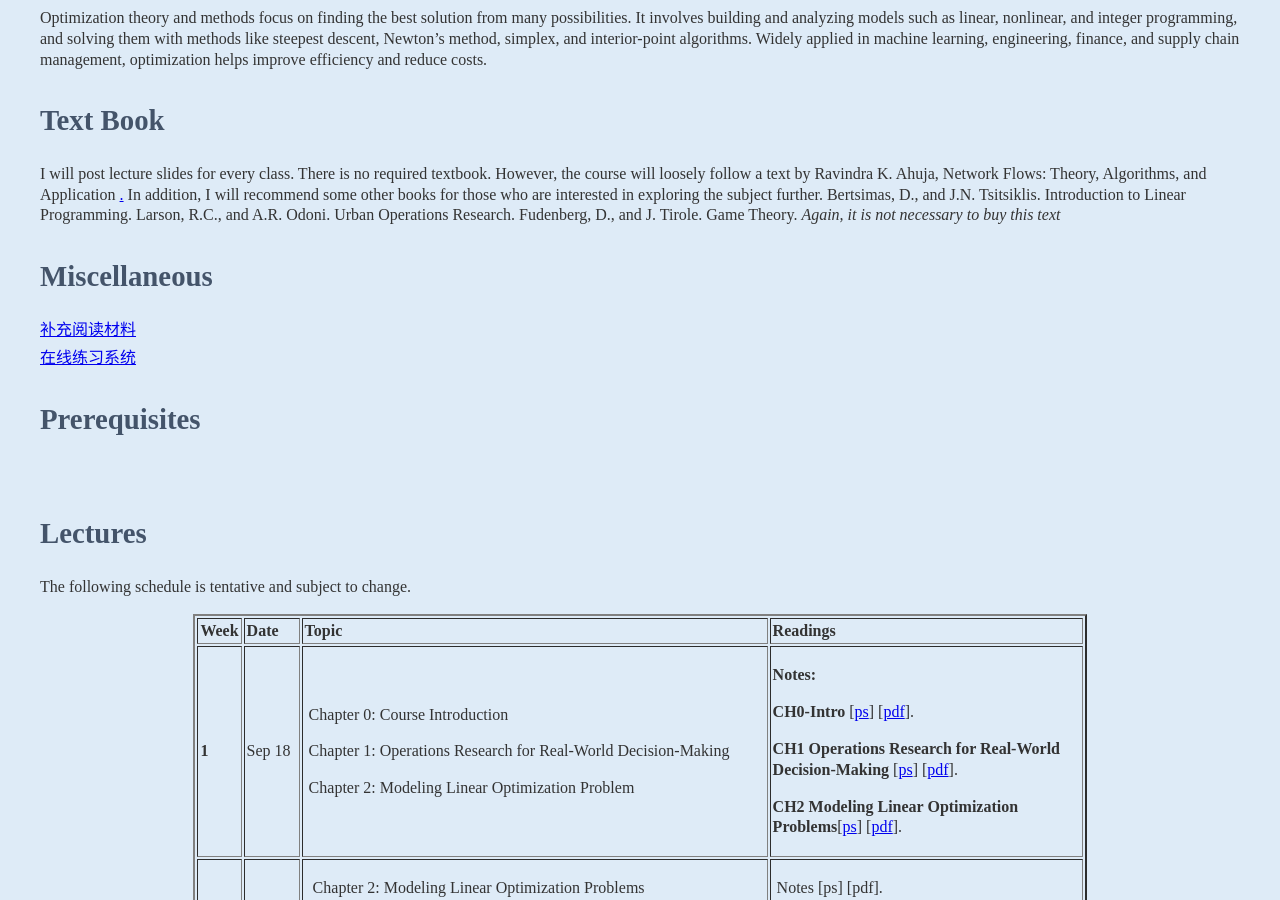
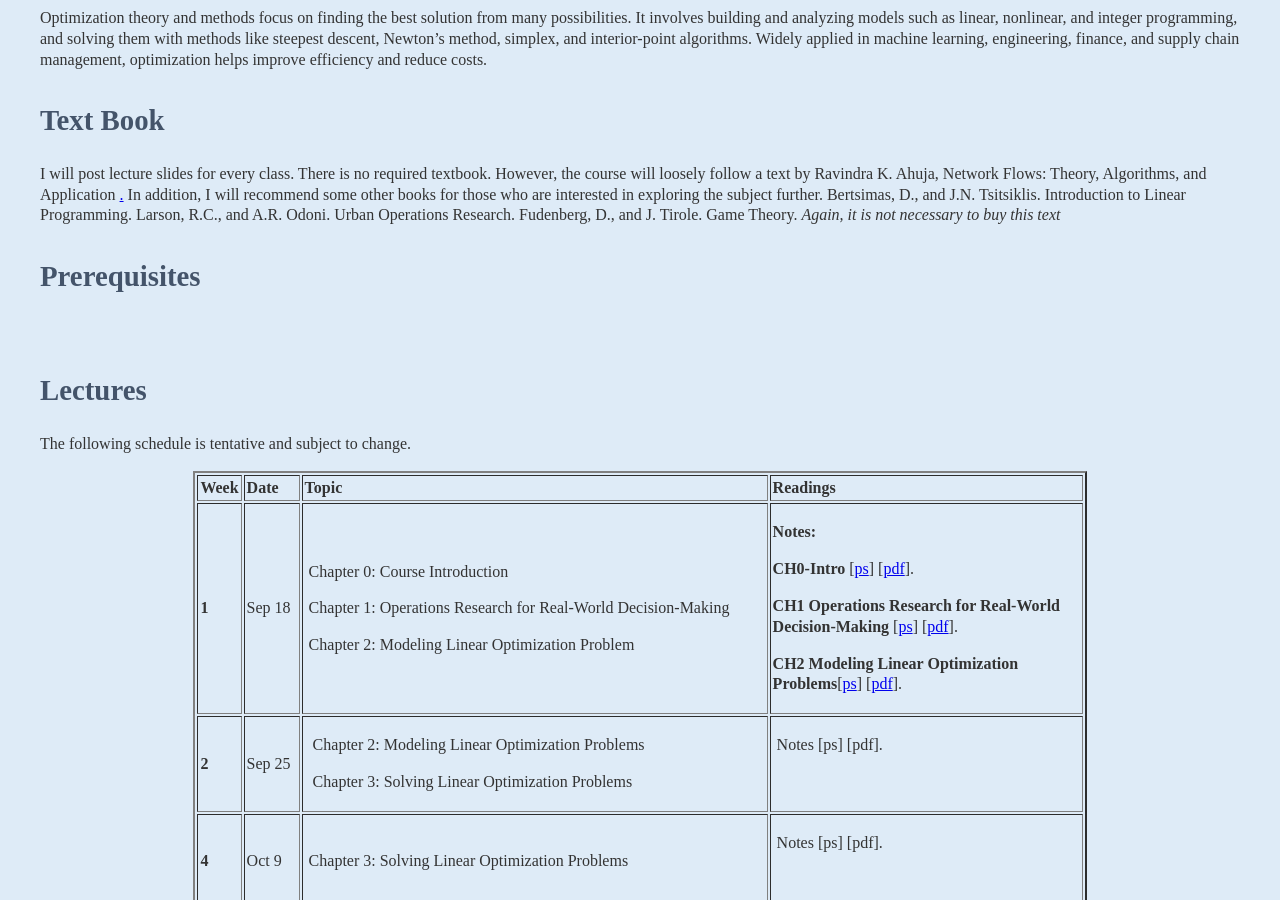
Before and after one commit to kejiwei/kejiwei.github.io, a Jekyll site: the page teaching/courses/OTM/index.html, which Jekyll copies as it is, in a window 1280 px wide and 900 px high, scrolled down 552 px. Built offline with Jekyll 4.4.1, drawn with Linux system fonts in a browser that asks for light colours.

Commit message:
20250918UP-
修改index

```diff
--- a/teaching/courses/OTM/index.html
+++ b/teaching/courses/OTM/index.html
@@ -44,12 +44,7 @@
                 </p>
                 </li>
 
-                <h2>Miscellaneous</h2>
-                <ul>
-                    <li><a href="#">补充阅读材料</a></li>
-                    <li><a href="#">在线练习系统</a></li>
-                </ul>
-            <h2>Prerequisites</h2>
+<h2>Prerequisites</h2>
                 <ul>
                     <li>&nbsp;</li>
                 </ul>
@@ -150,11 +145,6 @@
                 </table>
               </div>
 
-
-
-
-
-
             <h2>Grading</h2>
                  <ul>
                     <table class="assessment-table">
```
